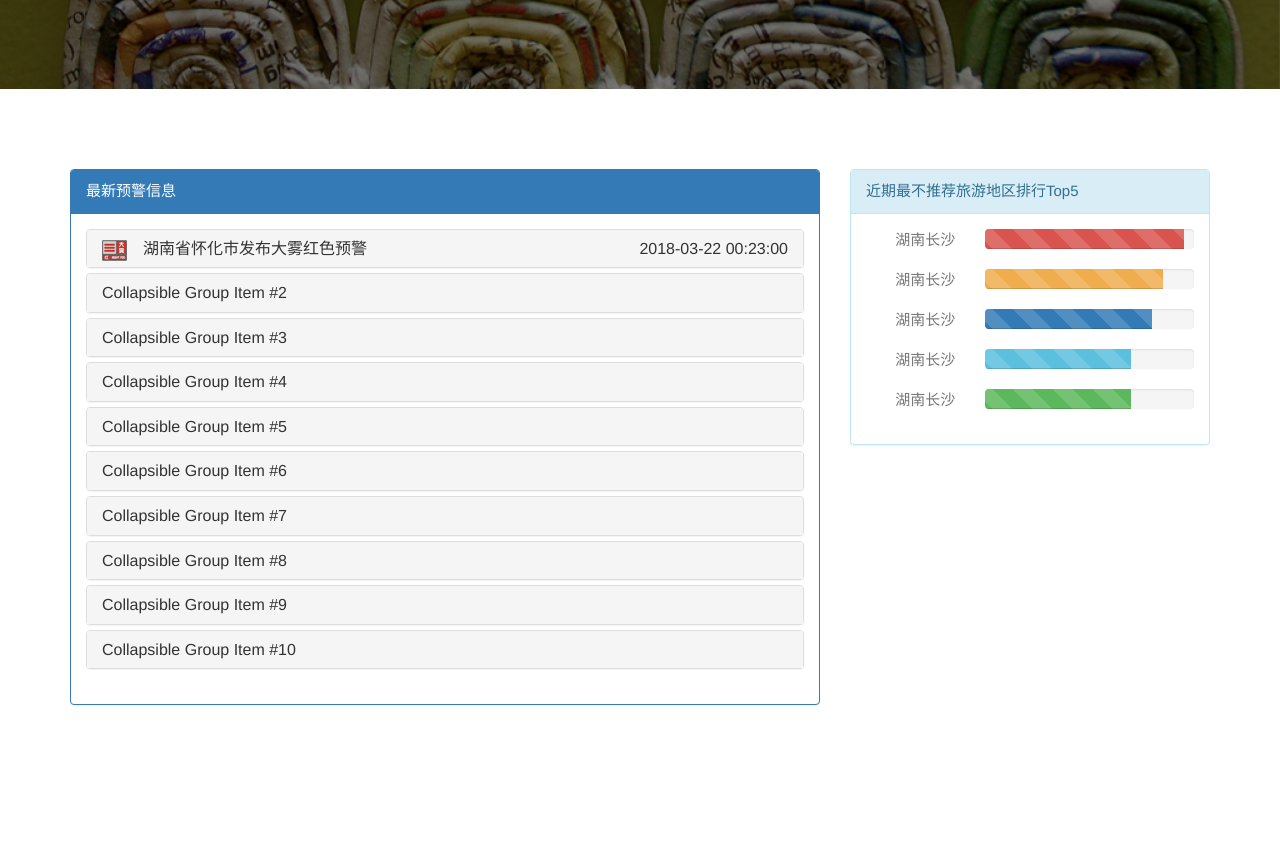
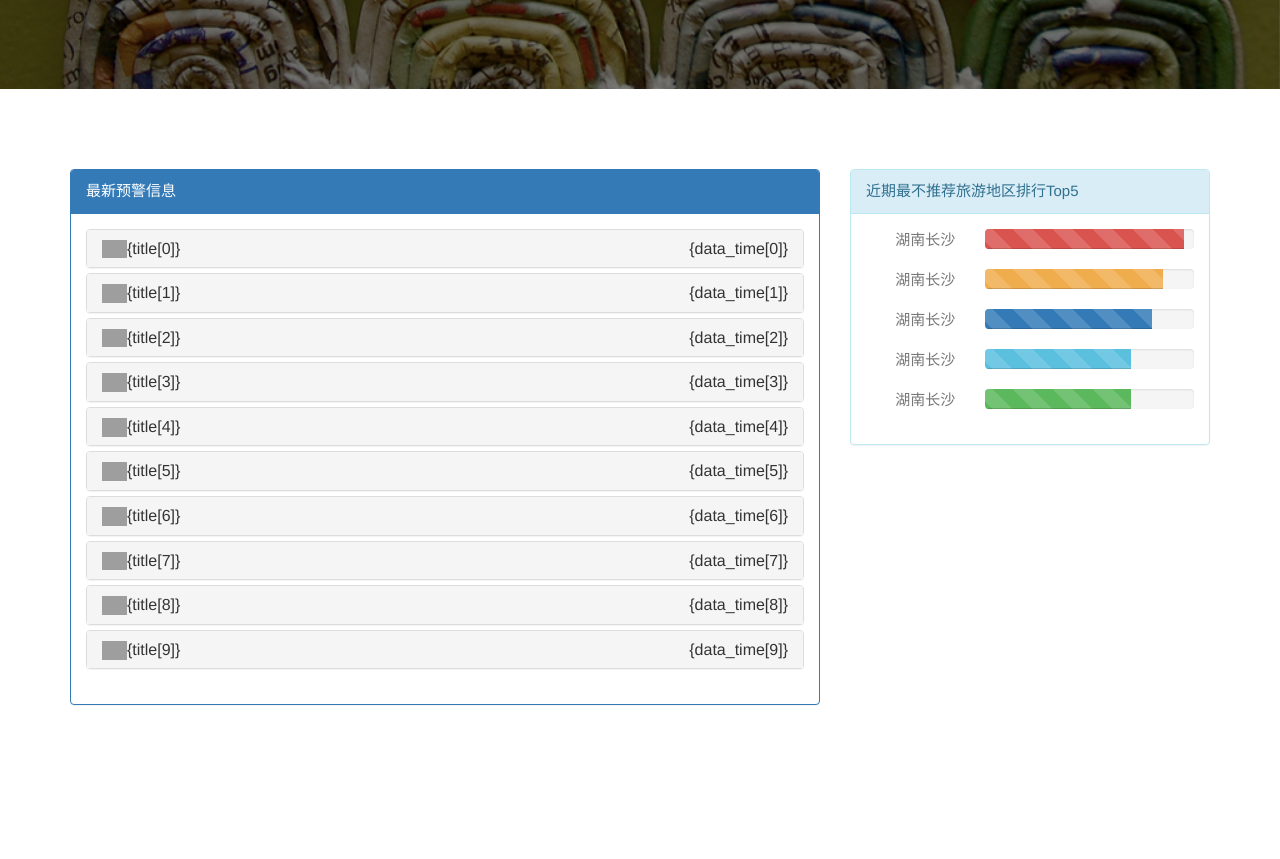
Before and after one commit to pppeaceee/zhengfuyujing, a PHP site: the page made by templet/政府预警1.html in a window 1280 px wide. Shown: the part 711-1570 px from the top of the page. Run offline with PHP 8.4, Linux system fonts and the light colour scheme; grey boxes are pictures that could not be loaded.

Commit message:
1.3.2
1.3.2

```diff
--- a/php/View/indexView.class.php
+++ b/php/View/indexView.class.php
@@ -1,7 +1,7 @@
 <?php
 	class indexView{
-		public function index(){
-			VIEW::display('templet/政府预警1.html');
+		public function index($data){
+			VIEW::display_var('templet/政府预警1.html',$data);
 		}
 	}
 ?>
--- a/reptile/yj.php
+++ b/reptile/yj.php
@@ -96,7 +96,7 @@
 				case "大风":return "dafeng";
 				case "高温":return "gaowen";
 				case "雷电":return "leidian";
-				case "霜冻":return "bingshuang";
+				case "霜冻":return "shuangdong";
 				case "大雾":return "dawu";
 				case "冰雹":return "bingbao";
 				case "干旱":return "ganhan";
--- a/templet/政府预警1.html
+++ b/templet/政府预警1.html
@@ -81,14 +81,14 @@
                                             <div class="panel-heading" role="tab" id="headingOne">
                                                 <h4 class="panel-title">
                                                     <a role="button" data-toggle="collapse" data-parent="#accordion" href="#collapseOne" aria-expanded="true" aria-controls="collapseOne">
-                                                        <img src="images/888.jpg" style="float:left">　湖南省怀化市发布大雾红色预警
-                                                        <span>2018-03-22 00:23:00</span>
+                                                        <img src="{image[0]}" style="float:left" width="25px">{title[0]}
+                                                        <span>{data_time[0]}</span>
                                                     </a>
                                                 </h4>
                                             </div>
                                             <div id="collapseOne" class="panel-collapse collapse" role="tabpanel" aria-labelledby="headingOne">
                                                 <div class="panel-body">
-                                                    怀化市气象台3月22日0时22分发布大雾红色预警信号：洪江市已经出现能见度不足50米的雾并将持续,能见度很低，请注意防范。
+                                                    {content[0]}
                                                     <a href="#warning-1">防范指南</a>
                                                 </div>
                                             </div>
@@ -98,18 +98,14 @@
                                                 <h4 class="panel-title">
                                                     <a class="collapsed" role="button" data-toggle="collapse" data-parent="#accordion" href="#collapseTwo" aria-expanded="false"
                                                         aria-controls="collapseTwo">
-                                                        Collapsible Group Item #2
+                                                        <img src="{image[1]}" style="float:left" width="25px">{title[1]}
+                                                        <span>{data_time[1]}</span>
                                                     </a>
                                                 </h4>
                                             </div>
                                             <div id="collapseTwo" class="panel-collapse collapse" role="tabpanel" aria-labelledby="headingTwo">
                                                 <div class="panel-body">
-                                                    Anim pariatur cliche reprehenderit, enim eiusmod high life accusamus terry richardson ad squid. 3 wolf moon officia aute,
-                                                    non cupidatat skateboard dolor brunch. Food truck quinoa nesciunt laborum eiusmod. Brunch 3 wolf moon
-                                                    tempor, sunt aliqua put a bird on it squid single-origin coffee nulla assumenda shoreditch et. Nihil
-                                                    anim keffiyeh helvetica, craft beer labore wes anderson cred nesciunt sapiente ea proident. Ad vegan
-                                                    excepteur butcher vice lomo. Leggings occaecat craft beer farm-to-table, raw denim aesthetic synth nesciunt
-                                                    you probably haven't heard of them accusamus labore sustainable VHS.
+                                                    {content[1]}
                                                 </div>
                                             </div>
                                         </div>
@@ -118,18 +114,14 @@
                                                 <h4 class="panel-title">
                                                     <a class="collapsed" role="button" data-toggle="collapse" data-parent="#accordion" href="#collapseThree" aria-expanded="false"
                                                         aria-controls="collapseThree">
-                                                        Collapsible Group Item #3
+                                                        <img src="{image[2]}" style="float:left" width="25px">{title[2]}
+                                                        <span>{data_time[2]}</span>
                                                     </a>
                                                 </h4>
                                             </div>
                                             <div id="collapseThree" class="panel-collapse collapse" role="tabpanel" aria-labelledby="headingThree">
                                                 <div class="panel-body">
-                                                    Anim pariatur cliche reprehenderit, enim eiusmod high life accusamus terry richardson ad squid. 3 wolf moon officia aute,
-                                                    non cupidatat skateboard dolor brunch. Food truck quinoa nesciunt laborum eiusmod. Brunch 3 wolf moon
-                                                    tempor, sunt aliqua put a bird on it squid single-origin coffee nulla assumenda shoreditch et. Nihil
-                                                    anim keffiyeh helvetica, craft beer labore wes anderson cred nesciunt sapiente ea proident. Ad vegan
-                                                    excepteur butcher vice lomo. Leggings occaecat craft beer farm-to-table, raw denim aesthetic synth nesciunt
-                                                    you probably haven't heard of them accusamus labore sustainable VHS.
+                                                    {content[2]}
                                                 </div>
                                             </div>
                                         </div>
@@ -138,18 +130,14 @@
                                                 <h4 class="panel-title">
                                                     <a class="collapsed" role="button" data-toggle="collapse" data-parent="#accordion" href="#collapseFour" aria-expanded="false"
                                                         aria-controls="collapseThree">
-                                                        Collapsible Group Item #4
+                                                        <img src="{image[3]}" style="float:left" width="25px">{title[3]}
+                                                        <span>{data_time[3]}</span>
                                                     </a>
                                                 </h4>
                                             </div>
                                             <div id="collapseFour" class="panel-collapse collapse" role="tabpanel" aria-labelledby="headingFour">
                                                 <div class="panel-body">
-                                                    Anim pariatur cliche reprehenderit, enim eiusmod high life accusamus terry richardson ad squid. 3 wolf moon officia aute,
-                                                    non cupidatat skateboard dolor brunch. Food truck quinoa nesciunt laborum eiusmod. Brunch 3 wolf moon
-                                                    tempor, sunt aliqua put a bird on it squid single-origin coffee nulla assumenda shoreditch et. Nihil
-                                                    anim keffiyeh helvetica, craft beer labore wes anderson cred nesciunt sapiente ea proident. Ad vegan
-                                                    excepteur butcher vice lomo. Leggings occaecat craft beer farm-to-table, raw denim aesthetic synth nesciunt
-                                                    you probably haven't heard of them accusamus labore sustainable VHS.
+                                                    {content[3]}
                                                 </div>
                                             </div>
                                         </div>
@@ -158,18 +146,14 @@
                                                 <h4 class="panel-title">
                                                     <a class="collapsed" role="button" data-toggle="collapse" data-parent="#accordion" href="#collapseFive" aria-expanded="false"
                                                         aria-controls="collapseThree">
-                                                        Collapsible Group Item #5
+                                                        <img src="{image[4]}" style="float:left" width="25px">{title[4]}
+                                                        <span>{data_time[4]}</span>
                                                     </a>
                                                 </h4>
                                             </div>
                                             <div id="collapseFive" class="panel-collapse collapse" role="tabpanel" aria-labelledby="headingFive">
                                                 <div class="panel-body">
-                                                    Anim pariatur cliche reprehenderit, enim eiusmod high life accusamus terry richardson ad squid. 3 wolf moon officia aute,
-                                                    non cupidatat skateboard dolor brunch. Food truck quinoa nesciunt laborum eiusmod. Brunch 3 wolf moon
-                                                    tempor, sunt aliqua put a bird on it squid single-origin coffee nulla assumenda shoreditch et. Nihil
-                                                    anim keffiyeh helvetica, craft beer labore wes anderson cred nesciunt sapiente ea proident. Ad vegan
-                                                    excepteur butcher vice lomo. Leggings occaecat craft beer farm-to-table, raw denim aesthetic synth nesciunt
-                                                    you probably haven't heard of them accusamus labore sustainable VHS.
+                                                    {content[4]}
                                                 </div>
                                             </div>
                                         </div>
@@ -178,18 +162,14 @@
                                                 <h4 class="panel-title">
                                                     <a class="collapsed" role="button" data-toggle="collapse" data-parent="#accordion" href="#collapseSix" aria-expanded="false"
                                                         aria-controls="collapseThree">
-                                                        Collapsible Group Item #6
+                                                        <img src="{image[5]}" style="float:left" width="25px">{title[5]}
+                                                        <span>{data_time[5]}</span>
                                                     </a>
                                                 </h4>
                                             </div>
                                             <div id="collapseSix" class="panel-collapse collapse" role="tabpanel" aria-labelledby="headingSix">
                                                 <div class="panel-body">
-                                                    Anim pariatur cliche reprehenderit, enim eiusmod high life accusamus terry richardson ad squid. 3 wolf moon officia aute,
-                                                    non cupidatat skateboard dolor brunch. Food truck quinoa nesciunt laborum eiusmod. Brunch 3 wolf moon
-                                                    tempor, sunt aliqua put a bird on it squid single-origin coffee nulla assumenda shoreditch et. Nihil
-                                                    anim keffiyeh helvetica, craft beer labore wes anderson cred nesciunt sapiente ea proident. Ad vegan
-                                                    excepteur butcher vice lomo. Leggings occaecat craft beer farm-to-table, raw denim aesthetic synth nesciunt
-                                                    you probably haven't heard of them accusamus labore sustainable VHS.
+                                                    {content[5]}
                                                 </div>
                                             </div>
                                         </div>
@@ -198,18 +178,14 @@
                                                 <h4 class="panel-title">
                                                     <a class="collapsed" role="button" data-toggle="collapse" data-parent="#accordion" href="#collapseSeven" aria-expanded="false"
                                                         aria-controls="collapseThree">
-                                                        Collapsible Group Item #7
+                                                        <img src="{image[6]}" style="float:left" width="25px">{title[6]}
+                                                        <span>{data_time[6]}</span>
                                                     </a>
                                                 </h4>
                                             </div>
                                             <div id="collapseSeven" class="panel-collapse collapse" role="tabpanel" aria-labelledby="headingSeven">
                                                 <div class="panel-body">
-                                                    Anim pariatur cliche reprehenderit, enim eiusmod high life accusamus terry richardson ad squid. 3 wolf moon officia aute,
-                                                    non cupidatat skateboard dolor brunch. Food truck quinoa nesciunt laborum eiusmod. Brunch 3 wolf moon
-                                                    tempor, sunt aliqua put a bird on it squid single-origin coffee nulla assumenda shoreditch et. Nihil
-                                                    anim keffiyeh helvetica, craft beer labore wes anderson cred nesciunt sapiente ea proident. Ad vegan
-                                                    excepteur butcher vice lomo. Leggings occaecat craft beer farm-to-table, raw denim aesthetic synth nesciunt
-                                                    you probably haven't heard of them accusamus labore sustainable VHS.
+                                                    {content[6]}
                                                 </div>
                                             </div>
                                         </div>
@@ -218,18 +194,14 @@
                                                 <h4 class="panel-title">
                                                     <a class="collapsed" role="button" data-toggle="collapse" data-parent="#accordion" href="#collapseEight" aria-expanded="false"
                                                         aria-controls="collapseThree">
-                                                        Collapsible Group Item #8
+                                                        <img src="{image[7]}" style="float:left" width="25px">{title[7]}
+                                                        <span>{data_time[7]}</span>
                                                     </a>
                                                 </h4>
                                             </div>
                                             <div id="collapseEight" class="panel-collapse collapse" role="tabpanel" aria-labelledby="headingEight">
                                                 <div class="panel-body">
-                                                    Anim pariatur cliche reprehenderit, enim eiusmod high life accusamus terry richardson ad squid. 3 wolf moon officia aute,
-                                                    non cupidatat skateboard dolor brunch. Food truck quinoa nesciunt laborum eiusmod. Brunch 3 wolf moon
-                                                    tempor, sunt aliqua put a bird on it squid single-origin coffee nulla assumenda shoreditch et. Nihil
-                                                    anim keffiyeh helvetica, craft beer labore wes anderson cred nesciunt sapiente ea proident. Ad vegan
-                                                    excepteur butcher vice lomo. Leggings occaecat craft beer farm-to-table, raw denim aesthetic synth nesciunt
-                                                    you probably haven't heard of them accusamus labore sustainable VHS.
+                                                    {content[7]}
                                                 </div>
                                             </div>
                                         </div>
@@ -238,18 +210,14 @@
                                                 <h4 class="panel-title">
                                                     <a class="collapsed" role="button" data-toggle="collapse" data-parent="#accordion" href="#collapseNine" aria-expanded="false"
                                                         aria-controls="collapseThree">
-                                                        Collapsible Group Item #9
+                                                        <img src="{image[8]}" style="float:left" width="25px">{title[8]}
+                                                        <span>{data_time[8]}</span>
                                                     </a>
                                                 </h4>
                                             </div>
                                             <div id="collapseNine" class="panel-collapse collapse" role="tabpanel" aria-labelledby="headingNine">
                                                 <div class="panel-body">
-                                                    Anim pariatur cliche reprehenderit, enim eiusmod high life accusamus terry richardson ad squid. 3 wolf moon officia aute,
-                                                    non cupidatat skateboard dolor brunch. Food truck quinoa nesciunt laborum eiusmod. Brunch 3 wolf moon
-                                                    tempor, sunt aliqua put a bird on it squid single-origin coffee nulla assumenda shoreditch et. Nihil
-                                                    anim keffiyeh helvetica, craft beer labore wes anderson cred nesciunt sapiente ea proident. Ad vegan
-                                                    excepteur butcher vice lomo. Leggings occaecat craft beer farm-to-table, raw denim aesthetic synth nesciunt
-                                                    you probably haven't heard of them accusamus labore sustainable VHS.
+                                                    {content[8]}
                                                 </div>
                                             </div>
                                         </div>
@@ -258,18 +226,14 @@
                                                 <h4 class="panel-title">
                                                     <a class="collapsed" role="button" data-toggle="collapse" data-parent="#accordion" href="#collapseTen" aria-expanded="false"
                                                         aria-controls="collapseThree">
-                                                        Collapsible Group Item #10
+                                                        <img src="{image[9]}" style="float:left" width="25px">{title[9]}
+                                                        <span>{data_time[9]}</span>
                                                     </a>
                                                 </h4>
                                             </div>
                                             <div id="collapseTen" class="panel-collapse collapse" role="tabpanel" aria-labelledby="headingTen">
                                                 <div class="panel-body">
-                                                    Anim pariatur cliche reprehenderit, enim eiusmod high life accusamus terry richardson ad squid. 3 wolf moon officia aute,
-                                                    non cupidatat skateboard dolor brunch. Food truck quinoa nesciunt laborum eiusmod. Brunch 3 wolf moon
-                                                    tempor, sunt aliqua put a bird on it squid single-origin coffee nulla assumenda shoreditch et. Nihil
-                                                    anim keffiyeh helvetica, craft beer labore wes anderson cred nesciunt sapiente ea proident. Ad vegan
-                                                    excepteur butcher vice lomo. Leggings occaecat craft beer farm-to-table, raw denim aesthetic synth nesciunt
-                                                    you probably haven't heard of them accusamus labore sustainable VHS.
+                                                    {content[9]}
                                                 </div>
                                             </div>
                                         </div>
```
Also changed, not shown: framework/libs/view/demoview.class.php (+5 -3 lines), php/Controller/indexController.class.php (+4 -3 lines), php/Model/indexModel.class.php (+6 -2 lines).
